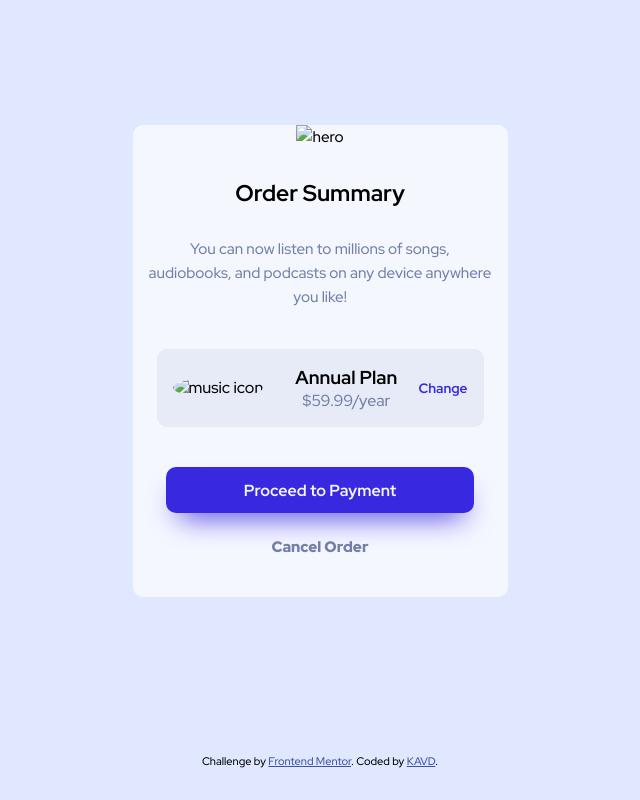
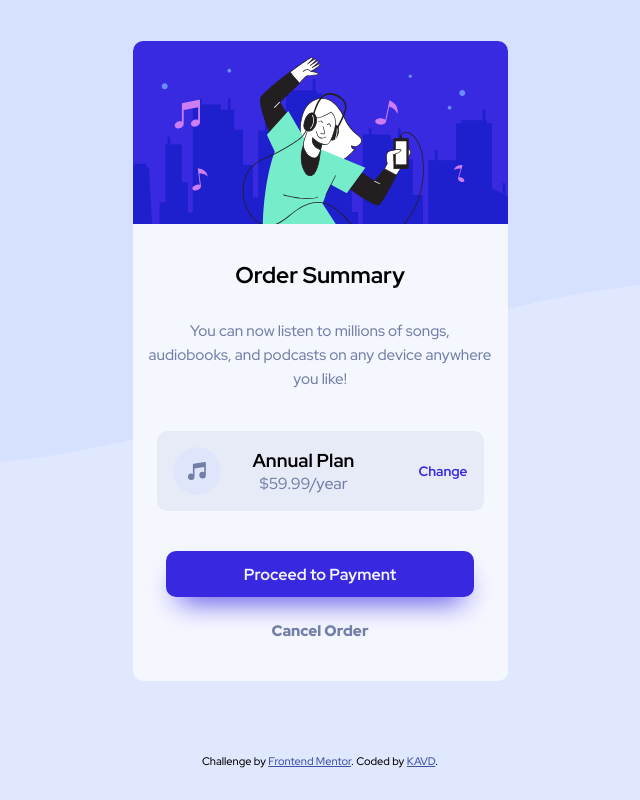
Before and after one commit to karviesays/order-summary-card, a plain HTML site: page index.html in a window 1536 px wide. Shown: the whole page, without its empty margins (448-1088 px from the left). Drawn offline with Linux system fonts and the light colour scheme; the site is published under a folder, as on GitHub Pages, so addresses that start at the root find nothing.

Commit message:
commit on main

```diff
--- a/index.html
+++ b/index.html
@@ -17,13 +17,13 @@
 <body>
   <section class="container">
     <div class="order-summary">
-      <img class="header-img" src="/images/illustration-hero.svg" alt="hero">
+      <img class="header-img" src="images/illustration-hero.svg" alt="hero">
       <h1 class="p-1">Order Summary</h1>
       <p class="p-1">You can now listen to millions of songs, audiobooks, and podcasts on any
       device anywhere you like!</p>
     </div>
   <div class="pricing-plan p-1">
-    <img class="music-icon" src="/images/icon-music.svg" alt="music icon">
+    <img class="music-icon" src="images/icon-music.svg" alt="music icon">
     <div class="price">
       <h3>Annual Plan</h3>
       <p>$59.99/year</p>
--- a/style.css
+++ b/style.css
@@ -27,7 +27,7 @@ body {
     align-items: center;
     flex-flow: column nowrap;
     min-height: 100vh;
-    background: url(/images/pattern-background-mobile.svg)no-repeat top center;
+    background: url(images/pattern-background-mobile.svg)no-repeat top center;
     background-size: 100%;
     background-color: var(--pale-blue);
 }
@@ -139,7 +139,7 @@ body {
 @media (min-width:1440px) {
 
     body {
-        background: url('/images/pattern-background-desktop.svg')no-repeat top center;
+        background: url('images/pattern-background-desktop.svg')no-repeat top center;
         background-size: 100%;
         background-color: var(--pale-blue);
     }
```
